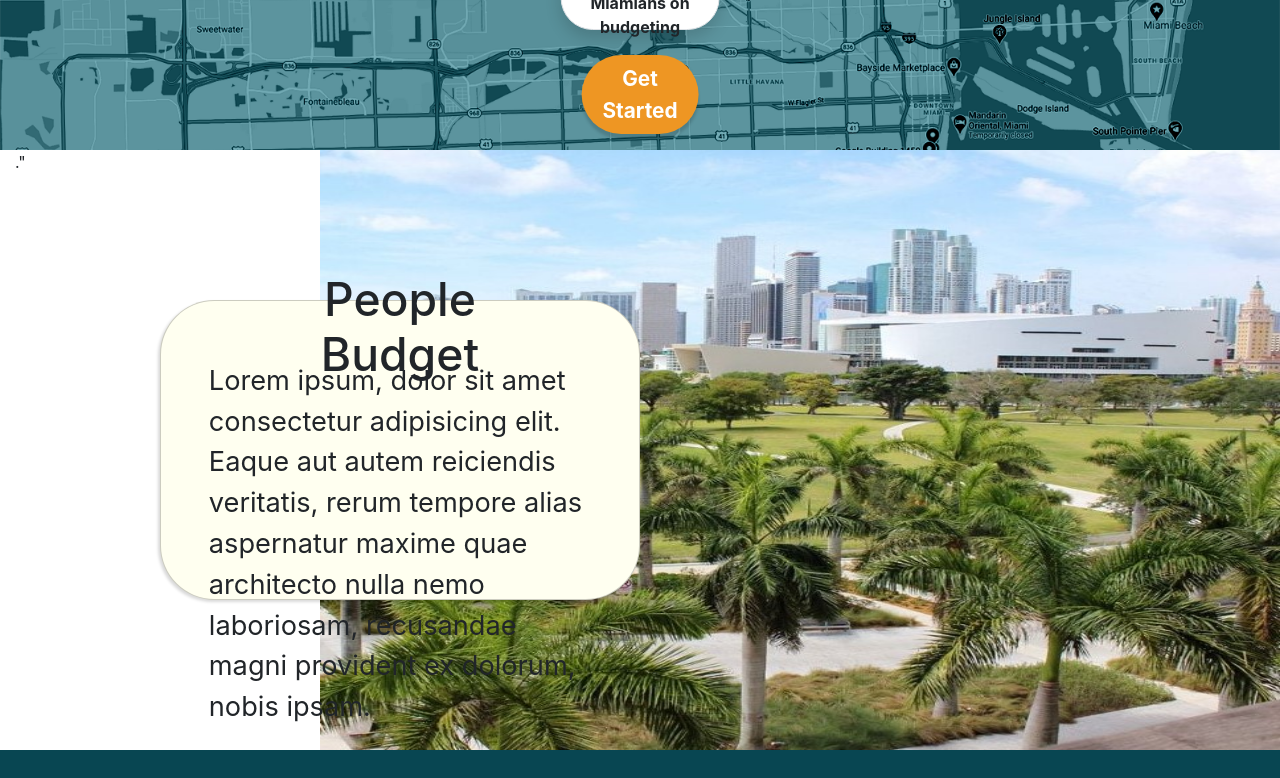
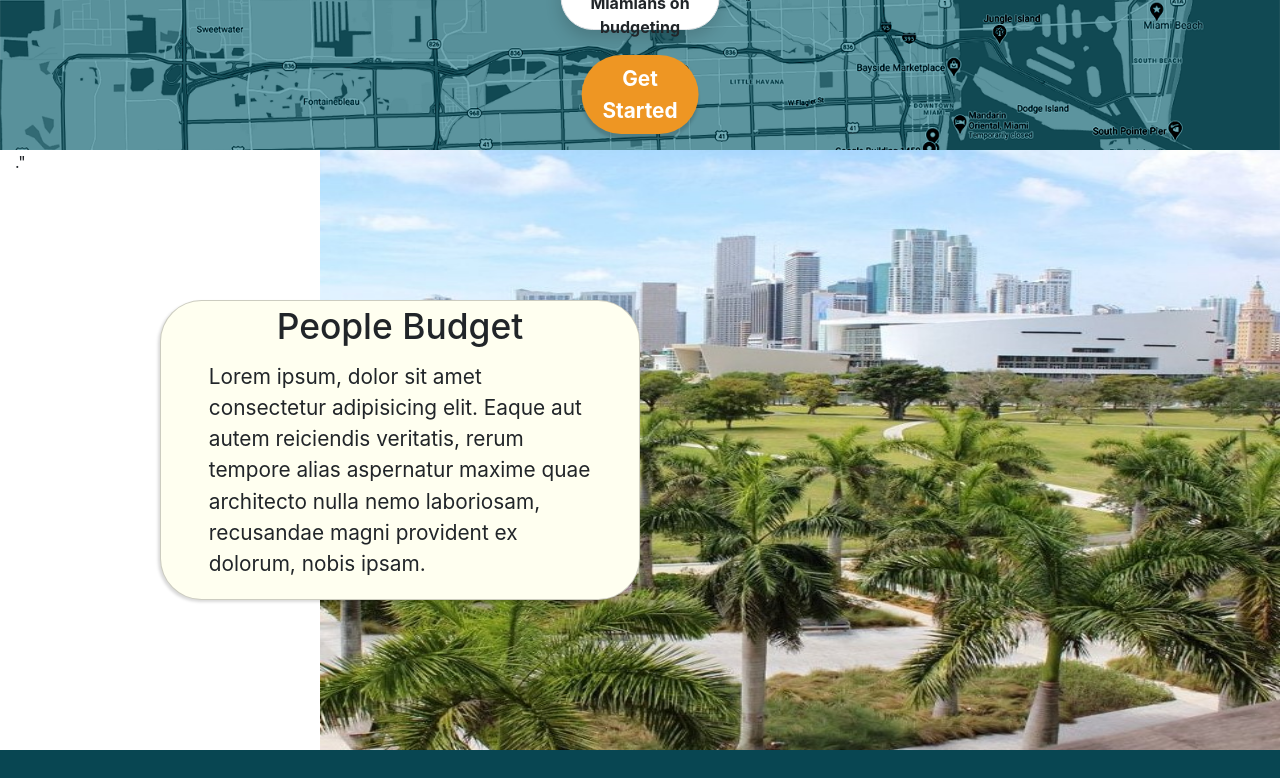
Before and after one commit to livio-zanardo/peoplebudget, a React (Create React App) app in the folder view/: page / in a window 1280 px wide. Shown: the part 373-1151 px from the top of the page. Built offline with nearby package versions, Linux system fonts and the light colour scheme.

Commit message:
added 4k resolution deviced media queries

```diff
--- a/view/src/components/Overview/index.module.css
+++ b/view/src/components/Overview/index.module.css
@@ -46,7 +46,7 @@
 /* Small devices (portrait tablets and large phones, 600px and up) */
 @media only screen and (min-width: 600px) {
     .card {
-        font-size: 1em;
+        font-size: 0.75em;
     }
     .card h1 {
         font-size: 2em;
@@ -55,7 +55,7 @@
 /* Medium devices (landscape tablets, 768px and up) */
 @media only screen and (min-width: 768px) {
     .card {
-        font-size: 1em;
+        font-size: 0.8em;
     }
     .card h1 {
         font-size: 2em;
@@ -74,10 +74,18 @@
 /*Extra large devices (large laptops and desktops, 1200px and up)*/
 @media only screen and (min-width: 1200px){
     .card {
-        font-size: 1.7em;
+        font-size: 1.3em;
     }
     .card h1 {
         font-size: 1.7em;
+    }
+}
+@media only screen and (min-width: 1900px){
+    .card {
+        font-size: 1.9em;
+    }
+    .card h1 {
+        font-size: 2em;
     }
 }
 @media only screen and (min-width: 3800px){
```
